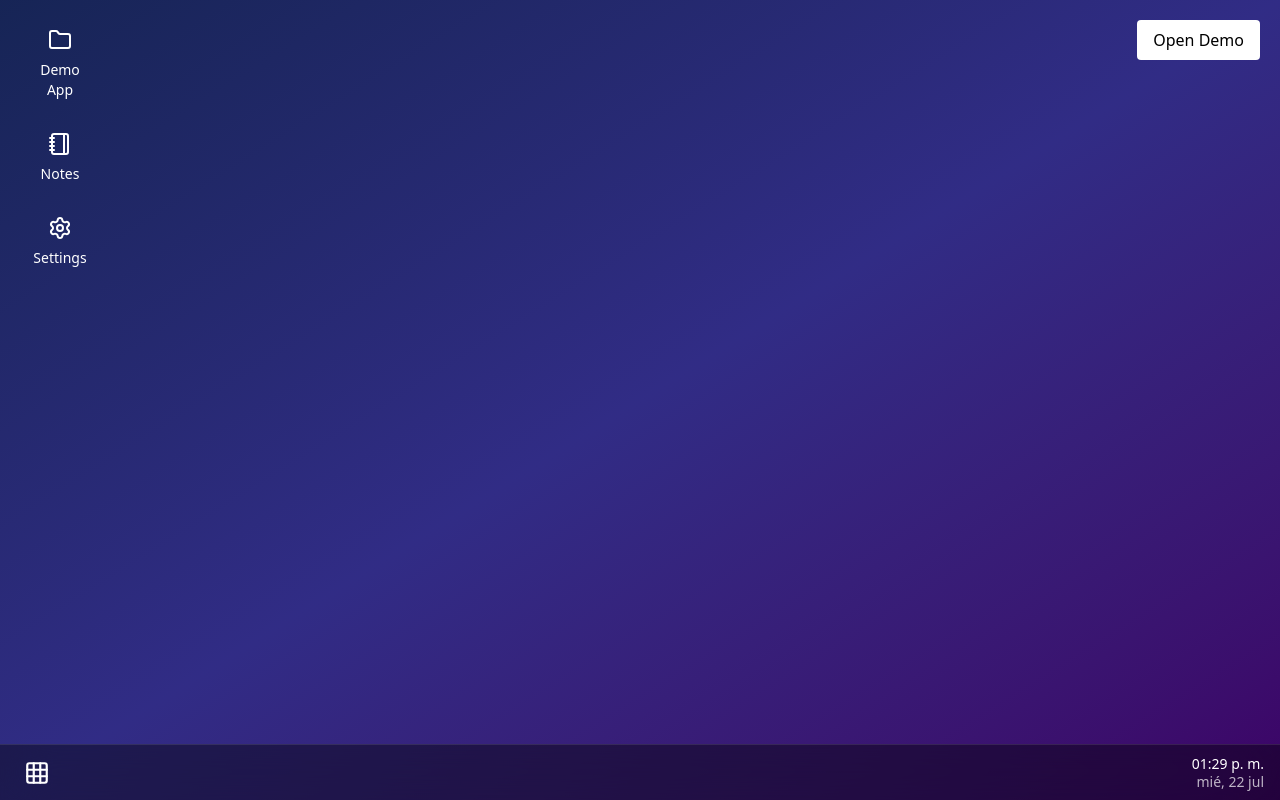
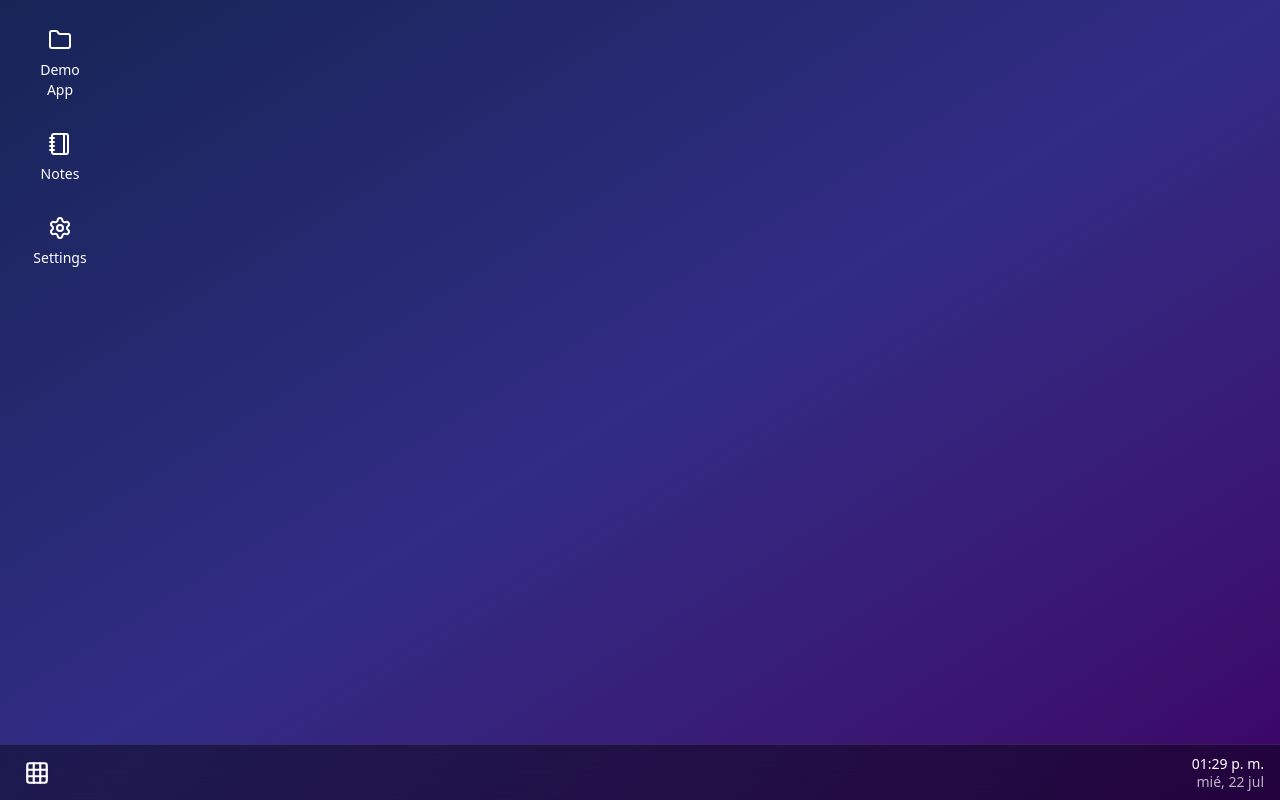
Before and after one commit to Ren991/SmartDeskOS, a Next.js app in the folder smartdeskos/: page / in a window 1280 px wide. Built offline with nearby package versions, Linux system fonts and the light colour scheme.

Commit message:
remove icon

```diff
--- a/smartdeskos/src/components/layout/Desktop.tsx
+++ b/smartdeskos/src/components/layout/Desktop.tsx
@@ -124,56 +124,7 @@ icon={
 <WindowContainer/>
 
 
-<button
 
-onClick={()=>{
-
-addWindow({
-
-id:
-crypto.randomUUID(),
-
-appId:"demo",
-
-title:"Demo App",
-
-x:100,
-
-y:100,
-
-width:500,
-
-height:350,
-
-zIndex:Date.now(),
-
-minimized:false,
-
-maximized:false,
-
-focused:true
-
-})
-
-}}
-
-className="
-absolute
-top-5
-right-5
-z-50
-bg-white
-text-black
-px-4
-py-2
-rounded
-"
-
->
-
-Open Demo
-
-</button>
 
 <Taskbar/>
 
```
